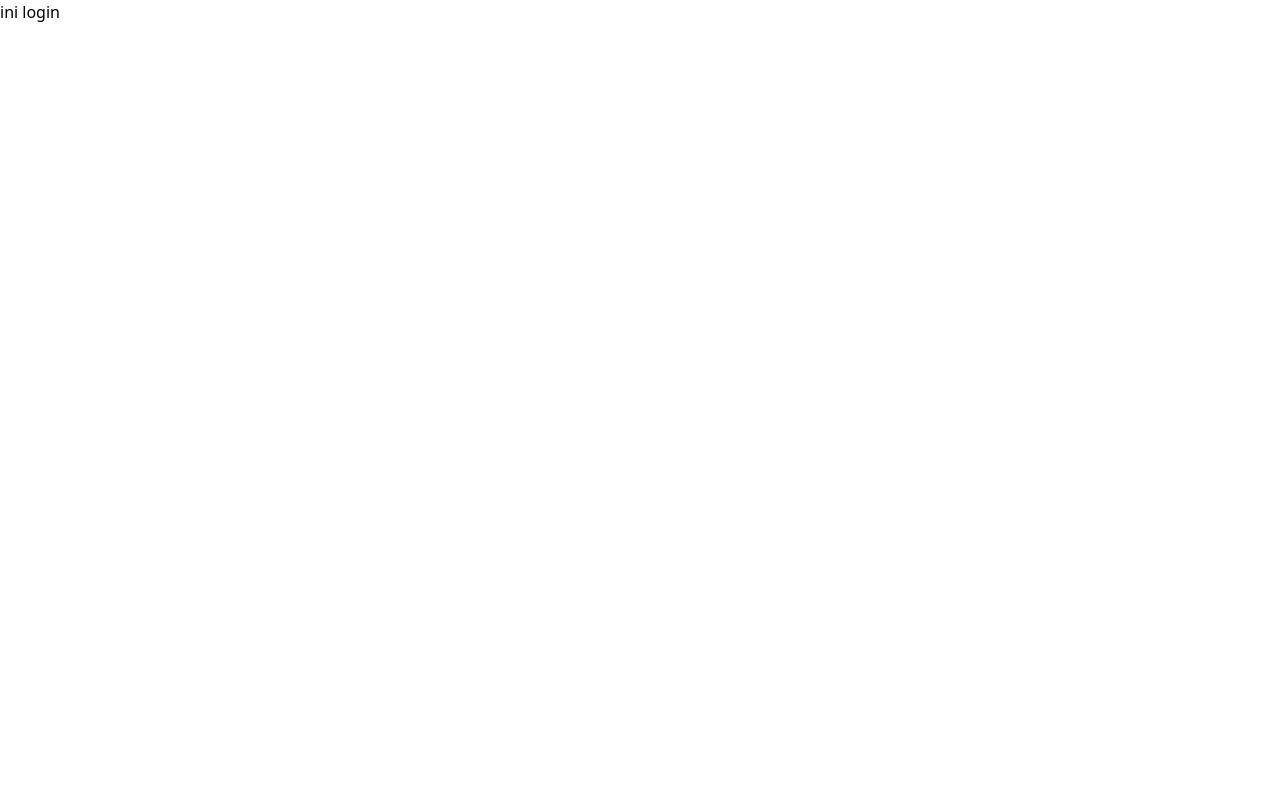
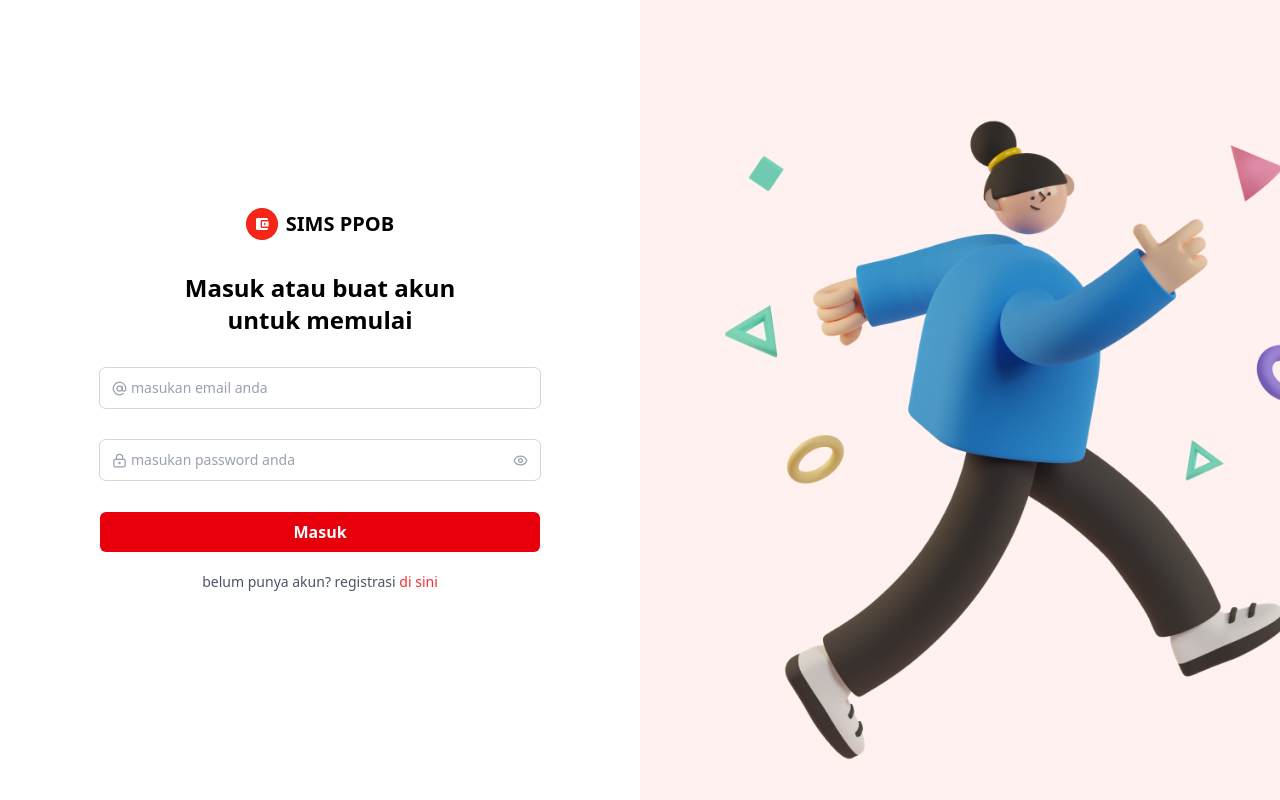
Before and after one commit to ReyviRahman/SIMS-PPOB-REYVI-RAHMAN, a React (Vite) app: page /login in a window 1280 px wide. Built offline with nearby package versions, Linux system fonts and the light colour scheme.

Commit message:
navbar done

```diff
--- a/package.json
+++ b/package.json
@@ -10,11 +10,14 @@
     "preview": "vite preview"
   },
   "dependencies": {
+    "@headlessui/react": "^2.2.9",
+    "@reduxjs/toolkit": "^2.11.2",
     "@tailwindcss/vite": "^4.1.18",
     "axios": "^1.13.2",
     "lucide-react": "^0.562.0",
     "react": "^19.2.0",
     "react-dom": "^19.2.0",
+    "react-redux": "^9.2.0",
     "react-router-dom": "^7.12.0",
     "sweetalert2": "^11.26.17",
     "tailwindcss": "^4.1.18"
--- a/src/App.jsx
+++ b/src/App.jsx
@@ -1,18 +1,21 @@
-import { Routes, Route } from "react-router-dom"
-import LoginPage from "./pages/LoginPage"
-import HomePage from "./pages/HomePage"
-import RegistrationPage from "./pages/RegistrationPage"
+import { Routes, Route } from "react-router-dom";
+import LoginPage from "./pages/LoginPage";
+import HomePage from "./pages/HomePage";
+import RegistrationPage from "./pages/RegistrationPage";
+import Layout from "./components/Layout";
 
 function App() {
   return (
     <>
       <Routes>
-        <Route path="/" element={<HomePage />} />
+        <Route element={<Layout />}>
+          <Route path="/" element={<HomePage />} />
+        </Route>
         <Route path="/login" element={<LoginPage />} />
         <Route path="/register" element={<RegistrationPage />} />
       </Routes>
     </>
-  )
+  );
 }
 
-export default App
+export default App;
--- /dev/null
+++ b/src/components/Layout.jsx
@@ -0,0 +1,14 @@
+import { Outlet } from "react-router-dom";
+import Navbar from "./Navbar";
+
+export default function Layout() {
+  return(
+    <div className="min-h-screen">
+      <Navbar />
+
+      <main>
+        <Outlet />
+      </main>
+    </div>
+  )
+}
--- /dev/null
+++ b/src/components/Navbar.jsx
@@ -0,0 +1,112 @@
+import {
+  Disclosure,
+  DisclosureButton,
+  DisclosurePanel,
+} from "@headlessui/react";
+import { Menu as MenuIcon, X } from "lucide-react";
+import { NavLink, Link } from "react-router-dom";
+import logo from "../assets/logo.png";
+
+export default function Navbar() {
+  return (
+    <Disclosure as="nav" className="relative border-gray-300 border-b">
+      <div className="mx-auto max-w-7xl px-2 sm:px-6 lg:px-20">
+        <div className="relative flex h-16 items-center justify-between">
+          <div className="absolute inset-y-0 left-0 flex items-center sm:hidden">
+            {/* Mobile menu button*/}
+            <DisclosureButton className="group relative inline-flex items-center justify-center rounded-md p-2 text-gray-400 hover:bg-white/5 hover:text-white focus:outline-2 focus:-outline-offset-1 focus:outline-indigo-500">
+              <span className="absolute -inset-0.5" />
+              <span className="sr-only">Open main menu</span>
+              <MenuIcon
+                aria-hidden="true"
+                className="block size-6 group-data-open:hidden"
+              />
+              <X
+                aria-hidden="true"
+                className="hidden size-6 group-data-open:block"
+              />
+            </DisclosureButton>
+          </div>
+          <div className="flex flex-1 items-center justify-end sm:items-stretch sm:justify-between">
+            <Link
+              to={'/'}>
+              <div className="flex shrink-0 items-center pe-2 sm:pe-0 gap-2">
+                <img alt="Logo" src={logo} className="h-8 w-auto" />
+                <h1 className="font-semibold">SIMS PPOB</h1>
+              </div>
+            </Link>
+            <div className="hidden sm:ml-6 sm:block">
+              <div className="flex space-x-4">
+                <NavLink
+                  to={"/topup"}
+                  className={({ isActive }) =>
+                    isActive
+                      ? "text-red-500 px-3 py-2 text-sm font-medium"
+                      : "px-3 py-2 text-sm font-medium hover:text-red-500"
+                  }
+                >
+                  Top Up
+                </NavLink>
+                <NavLink
+                  to={"/transaction"}
+                  className={({ isActive }) =>
+                    isActive
+                      ? "text-red-500 px-3 py-2 text-sm font-medium"
+                      : "px-3 py-2 text-sm font-medium hover:text-red-500"
+                  }
+                >
+                  Transaction
+                </NavLink>
+                <NavLink
+                  to={"/akun"}
+                  className={({ isActive }) =>
+                    isActive
+                      ? "text-red-500 px-3 py-2 text-sm font-medium"
+                      : "px-3 py-2 text-sm font-medium hover:text-red-500"
+                  }
+                >
+                  Akun
+                </NavLink>
+              </div>
+            </div>
+          </div>
+        </div>
+      </div>
+
+      <DisclosurePanel className="sm:hidden">
+        <div className="space-y-1 px-2 pt-2 pb-3">
+          <NavLink
+            to={"/topup"}
+            className={({ isActive }) =>
+              isActive
+                ? "bg-red-500 text-white px-3 py-2 text-base font-medium rounded-md block"
+                : "px-3 py-2 text-base font-medium hover:text-red-500 block"
+            }
+          >
+            Top Up
+          </NavLink>
+          <NavLink
+            to={"/transaction"}
+            className={({ isActive }) =>
+              isActive
+                ? "bg-red-500 text-white px-3 py-2 text-base font-medium rounded-md block"
+                : "px-3 py-2 text-base font-medium hover:text-red-500 block"
+            }
+          >
+            Transaction
+          </NavLink>
+          <NavLink
+            to={"/akun"}
+            className={({ isActive }) =>
+              isActive
+                ? "bg-red-500 text-white px-3 py-2 text-base font-medium rounded-md block"
+                : "px-3 py-2 text-base font-medium hover:text-red-500 block"
+            }
+          >
+            Akun
+          </NavLink>
+        </div>
+      </DisclosurePanel>
+    </Disclosure>
+  );
+}
--- a/src/pages/LoginPage.jsx
+++ b/src/pages/LoginPage.jsx
@@ -1,5 +1,114 @@
+import { AtSign, LockKeyhole, UserRound, Eye, EyeOff } from "lucide-react";
+import illustrasiLogin from "../assets/illustrasi-login.png";
+import logo from "../assets/logo.png";
+import { useState } from "react";
+import api from "../services/api";
+import Swal from "sweetalert2";
+import { Link, useNavigate } from "react-router-dom";
+
 export default function LoginPage() {
-  return(
-    <h1>ini login</h1>
-  )
+  const [email, setEmail] = useState("");
+  const [password, setPassword] = useState("");
+  const [showPassword, setShowPassword] = useState(false);
+
+  const navigate = useNavigate();
+
+  const handleLogin = async (e) => {
+    e.preventDefault();
+
+    try {
+      const payload = {
+        email: email,
+        password: password,
+      };
+      Swal.fire({
+        title: 'Sedang Memproses...',
+        text: 'Mohon tunggu sebentar',
+        allowOutsideClick: false,
+        showConfirmButton: false,
+        willOpen: () => {
+            Swal.showLoading();
+        }
+      });
+      const response = await api.post("/login", payload);
+      Swal.close();
+      navigate('/');
+    } catch (error) {
+      console.error("Login Error", error);
+      Swal.fire({
+        icon: 'error',
+        title: 'Login Gagal',
+        text: error.response?.data?.message || "Terjadi kesalahan sistem"
+      })
+    }
+  };
+
+  return (
+    <div className="grid grid-cols-1 sm:grid-cols-2 ">
+      <div className="my-auto sm:py-0 py-10">
+        <div className="sm:px-25 px-8">
+          <div className="flex items-center justify-center gap-2">
+            <img src={logo} alt="Logo" />
+            <h1 className="text-xl font-semibold">SIMS PPOB</h1>
+          </div>
+          <h1 className="text-2xl font-semibold text-center mt-8">
+            Masuk atau buat akun <br /> untuk memulai
+          </h1>
+          <form onSubmit={handleLogin}>
+            <div className="space-y-8 mt-8">
+              <div className="flex items-center rounded-md bg-white pl-3 outline-1 outline-gray-300">
+                <div className={email ? "text-black" : "text-gray-400"}>
+                  <AtSign size={15} />
+                </div>
+                <input
+                  id="email"
+                  name="email"
+                  type="email"
+                  placeholder="masukan email anda"
+                  value={email}
+                  onChange={(e) => setEmail(e.target.value)}
+                  className="block min-w-0 grow bg-white py-2 pr-3 pl-1  text-gray-900 placeholder:text-gray-400 focus:outline-none sm:text-sm/6"
+                  required
+                />
+              </div>
+              <div className="flex items-center rounded-md bg-white px-3 outline-1 outline-gray-300">
+                <div className={password ? "text-black" : "text-gray-400"}>
+                  <LockKeyhole size={15} />
+                </div>
+                <input
+                  id="password"
+                  name="password"
+                  type={showPassword ? "text" : "password"}
+                  placeholder="masukan password anda"
+                  value={password}
+                  onChange={(e) => setPassword(e.target.value)}
+                  className="block min-w-0 grow bg-white py-2 pr-3 pl-1  text-gray-900 placeholder:text-gray-400 focus:outline-none sm:text-sm/6"
+                  required
+                />
+                <div
+                  className={"text-gray-400 cursor-pointer"}
+                  onClick={() => setShowPassword(!showPassword)}
+                >
+                  {showPassword ? <EyeOff size={15} /> : <Eye size={15} />}
+                </div>
+              </div>
+            </div>
+            <div className="flex mt-8">
+              <button className="bg-red-600 w-full text-white rounded-md py-2 font-semibold cursor-pointer">
+                Masuk
+              </button>
+            </div>
+          </form>
+          <p className="text-sm text-center mt-5 text-gray-600">belum punya akun? registrasi <Link to={'/register'} className="text-red-500">di sini</Link> </p>
+        </div>
+      </div>
+      <div className="h-screen">
+        <img
+          src={illustrasiLogin}
+          alt="Ilustrasi Login"
+          className="w-full h-full object-cover"
+        />
+      </div>
+    </div>
+  );
 }
--- a/src/pages/RegistrationPage.jsx
+++ b/src/pages/RegistrationPage.jsx
@@ -45,7 +45,7 @@ export default function RegistrationPage() {
         }
       });
 
-      const response = await api.post("registration", payload);
+      const response = await api.post("/registration", payload);
       Swal.fire({
         icon: 'success',
         title: 'Registrasi Sukses',
--- /dev/null
+++ b/src/redux/slices/authSlice.js
@@ -0,0 +1,6 @@
+import { createSlice } from "@reduxjs/toolkit";
+
+const initialState = {
+  token: localStorage.getItem('token') || null,
+  user: null,
+}
```
Also changed, not shown: 1 other file (tests, documents, lock files or other folders).
